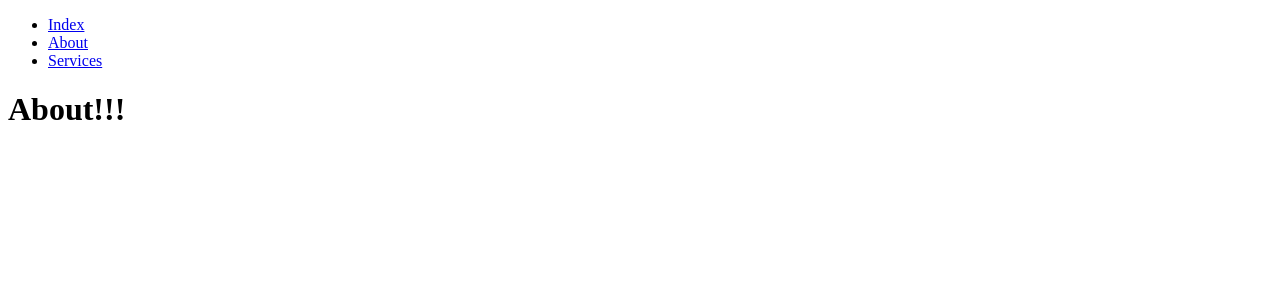
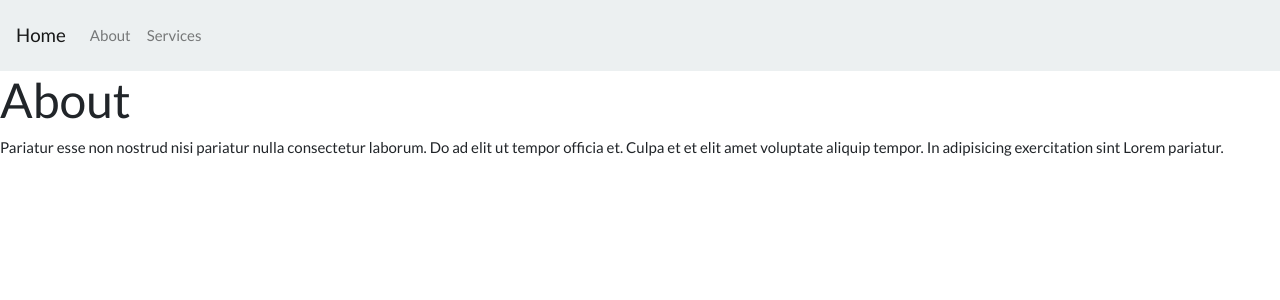
Before and after one commit to robpalacios1/nextjs, a Next.js app: page /about in a window 1280 px wide. Shown: the top 300 px of the page. Built offline with nearby package versions, Linux system fonts and the light colour scheme.

Commit message:
add header with boostrap and import component Container

```diff
--- a/components/navigation.js
+++ b/components/navigation.js
@@ -3,25 +3,28 @@ import Link from 'next/link'
 
 function Navigation() {
     return (
-        <div>
-            <ul>
-                <li>
+        <nav className="navbar navbar-expand-lg navbar-light bg-light">
             <Link href="/">
-                        <a>Index</a>
+                <a className="navbar-brand">Home</a>
+            </Link>
+            <button className="navbar-toggler" type="button" data-toggle="collapse" data-target="#navbarNav" aria-controls="navbarNav" aria-expanded="false" aria-label="Toggle navigation">
+                <span className="navbar-toggler-icon" />
+            </button>
+            <div className="collapse navbar-collapse" id="navbarNav">
+                <ul className="navbar-nav">
+                    <li className="nav-item">
+                        <Link href="/about">
+                            <a className="nav-link">About</a>
                         </Link>
                     </li>
-                <li>
-                    <Link href="/about">
-                        <a>About</a>
-                    </Link>
-                </li>
-                <li>
+                    <li className="nav-item">
                         <Link href="/services">
-                        <a>Services</a>
+                            <a className="nav-link">Services</a>
                         </Link>
                     </li>
                 </ul>
             </div>
+      </nav>
     )
 }
 
--- a/pages/about.js
+++ b/pages/about.js
@@ -1,12 +1,12 @@
 import React from 'react'
-import Navigation from '../components/navigation'
+import Container from '../components/container'
 
 function About() {
     return (
-        <div>
-            <Navigation />
-            <h1>About!!!</h1>
-        </div>
+        <Container>
+            <h1>About</h1>
+            <p>Pariatur esse non nostrud nisi pariatur nulla consectetur laborum. Do ad elit ut tempor officia et. Culpa et et elit amet voluptate aliquip tempor. In adipisicing exercitation sint Lorem pariatur.</p>
+        </Container>
     )
 }
 
--- a/pages/services.js
+++ b/pages/services.js
@@ -1,9 +1,13 @@
 import React from 'react'
 import Container from '../components/container'
+import Head from 'next/head'
 
 function Services() {
     return (
         <div>
+            <Head>
+                <title>Next.js Project</title>
+            </Head>
             <Container>
                 <h1>Services</h1>
             </Container>
```
Also changed, not shown: pages/index.js (+9 -3 lines). Lines whose indentation alone changed are shown as unchanged.
